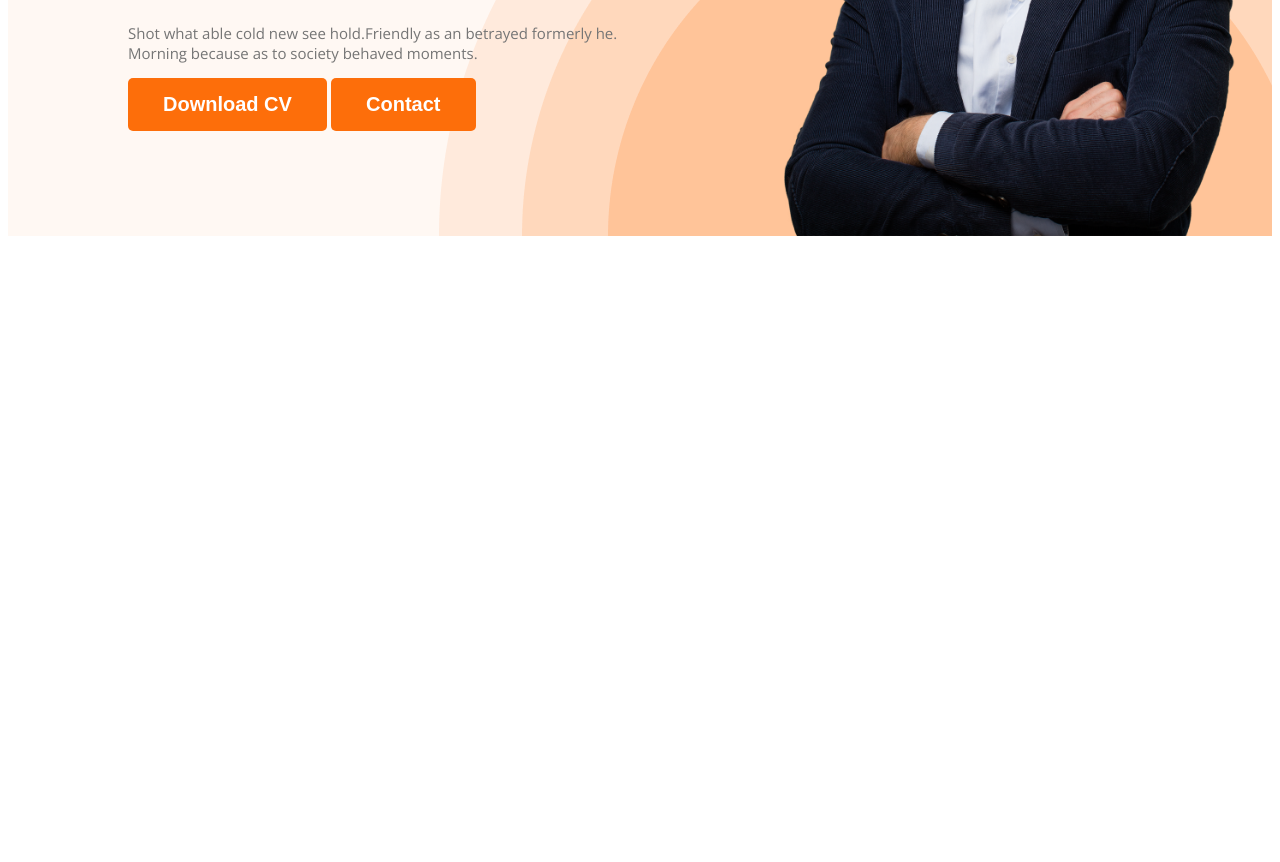
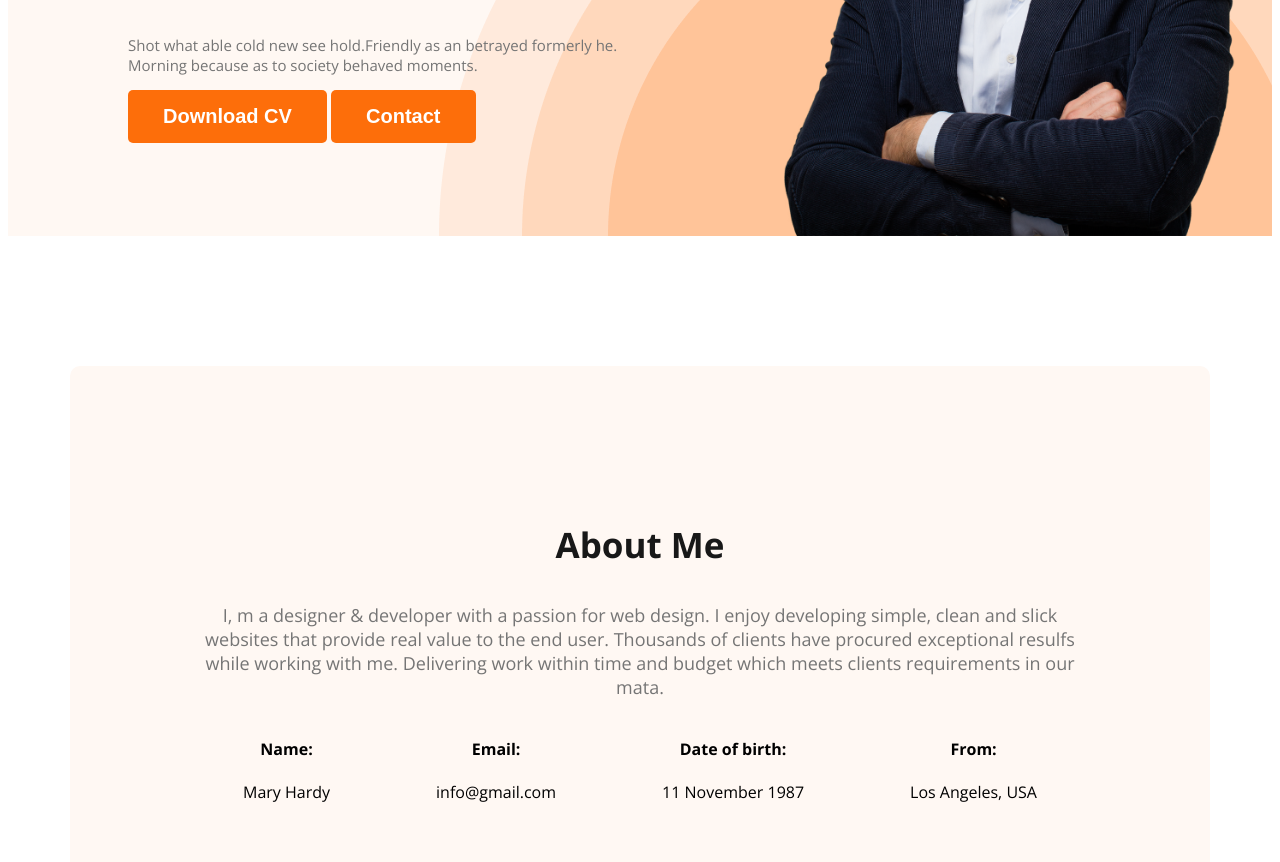
Before and after one commit to Taanveer22/web-developer-portfolio, a plain HTML site: page index.html in a window 1280 px wide. Shown: the part 532-1394 px from the top of the page. Before the commit the page ends 800 px from the top, so only its background shows below. Drawn offline with nearby package versions, Linux system fonts and the light colour scheme.

Commit message:
alhamdulliah about section complete

```diff
--- a/index.html
+++ b/index.html
@@ -41,8 +41,41 @@
 
     <main>
 
+        <section class="about">
+
+            <h3 class="section-title">About Me</h3>
+            <p class="section-description">I, m a designer & developer with a passion for web design. I enjoy developing
+                simple, clean and slick websites that provide real value to the end user. Thousands of clients have
+                procured exceptional resulfs while working with me. Delivering work within time and budget which meets
+                clients requirements in our mata.</p>
+
+            <div class="about-info-container">
+
+                <div class="about-info">
+                    <h4 class="info-title">Name: </h4>
+                    <p class="info-description">Mary Hardy </p>
+                </div>
+
+                <div class="about-info">
+                    <h4 class="info-title">Email: </h4>
+                    <p class="info-description"> info@gmail.com</p>
+                </div>
+
+                <div class="about-info">
+                    <h4 class="info-title">Date of birth: </h4>
+                    <p class="info-description"> 11 November 1987 </p>
+                </div>
+
+                <div class="about-info">
+                    <h4 class="info-title">From: </h4>
+                    <p class="info-description"> Los Angeles, USA </p>
+                </div>
+
+            </div>
+
+        </section>
+
     </main>
-
     <footer>
 
     </footer>
--- a/styles/portfolio.css
+++ b/styles/portfolio.css
@@ -17,6 +17,19 @@ body {
     padding: 15px 35px;
 }
 
+.section-title {
+    color: #181818;
+    text-align: center;
+    font-size: 35px;
+    font-weight: 700;
+}
+
+.section-description {
+    color: #757575;
+    text-align: center;
+    font-size: 18px;
+    font-weight: 400;
+}
 
 
 /* nav related styles */
@@ -64,7 +77,7 @@ nav a {
     justify-content: space-between;
 }
 
-.banner-content{
+.banner-content {
     max-width: 500px;
 }
 
@@ -73,13 +86,13 @@ nav a {
 }
 
 .banner-greeting {
-    font-size: 30px;
+    font-size: 35px;
     font-weight: 600;
     color: #474747;
 }
 
 .banner-title {
-    font-size: 70px;
+    font-size: 75px;
     font-weight: 700;
     color: #181818;
 }
@@ -89,3 +102,25 @@ nav a {
     font-weight: 400;
     color: #757575;
 }
+
+/* main related styles */
+main{
+    max-width: 1140px;
+    margin: 0 auto;
+}
+/* about section styles */
+.about {
+    padding: 120px;
+    border-radius: 10px;
+    background: #FFF8F3;
+    margin: 130px 0;
+}
+
+.about-info-container{
+    display: flex;
+    justify-content: space-around;
+}
+
+.about-info{
+    text-align: center;
+}
```
